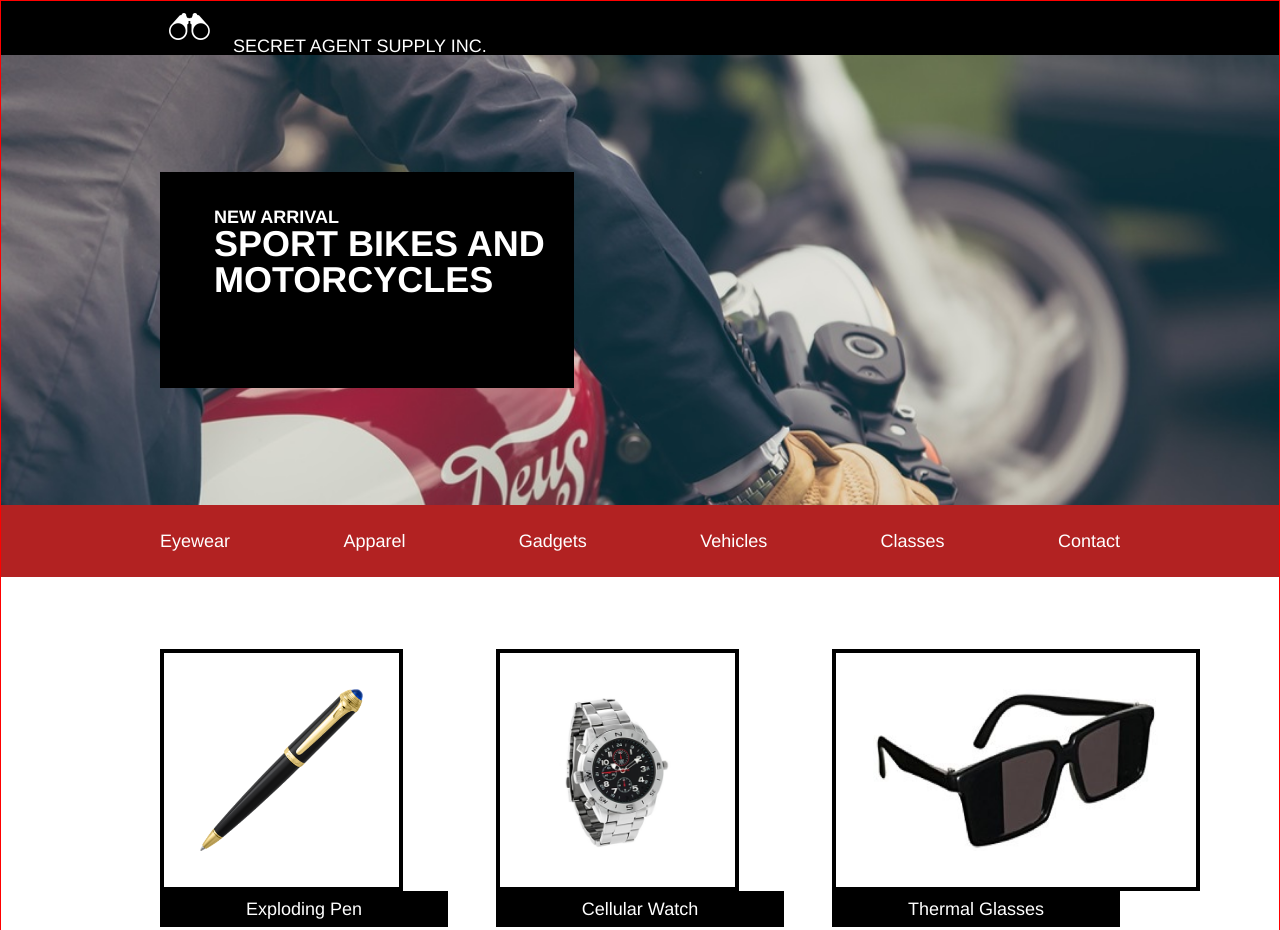
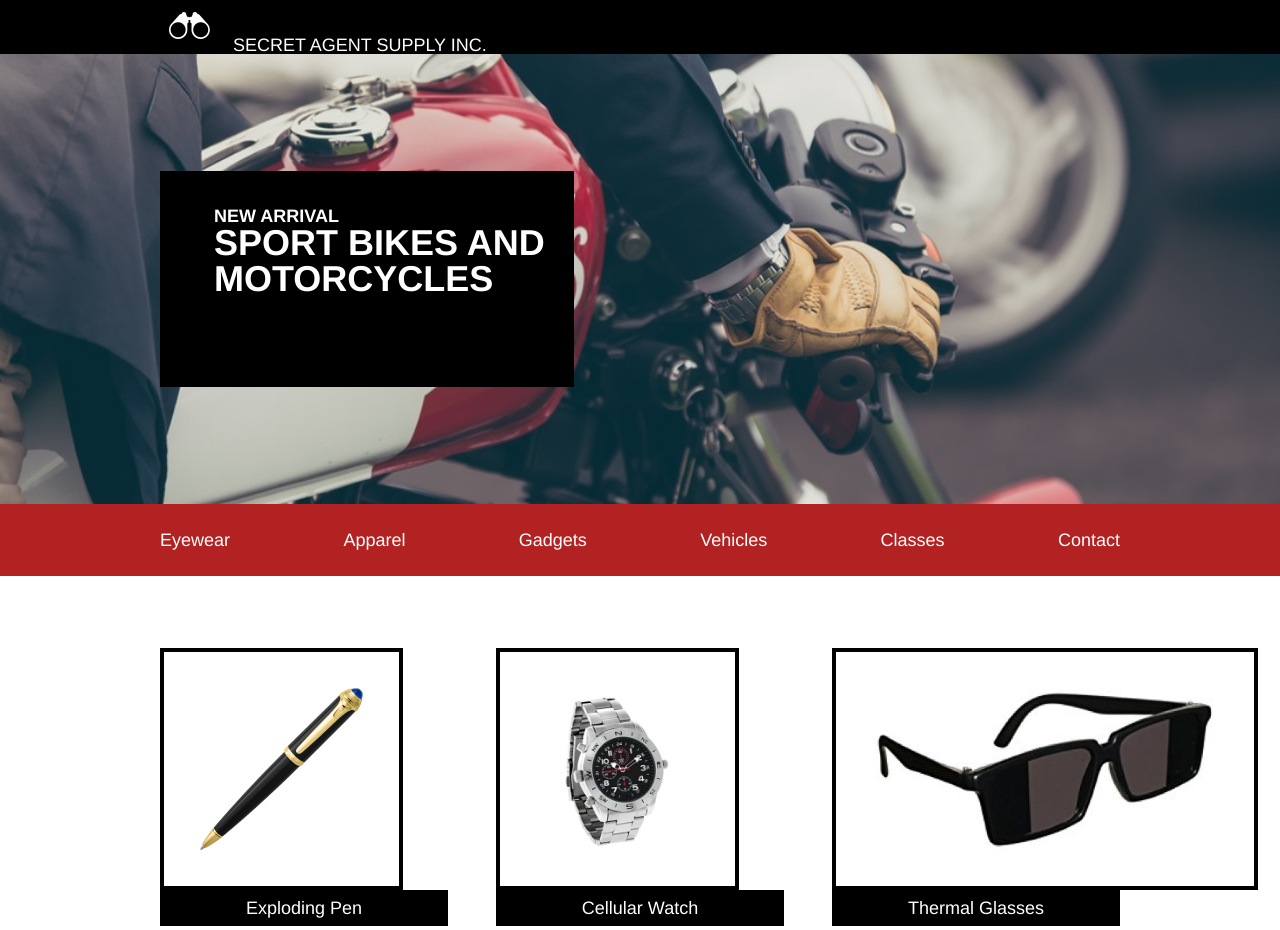
Before and after one commit to drg79/secret-agent-supply, a plain HTML site: page index.html in a window 1280 px wide. Shown: the top 930 px of the page. Drawn offline with Linux system fonts and the light colour scheme.

Commit message:
glasses img and header title issues

```diff
--- a/index.html
+++ b/index.html
@@ -15,12 +15,14 @@
     <div class="main-container">
 
 
-      <header>
+      <div class="name">
         <div class="container">
-          <img src="./resources/images/logo.png" alt="">
-          <span>SECRET AGENT SUPPLY INC.</span>
+
+            <img src="./resources/images/logo.png" alt="">
+
+            <span>SECRET AGENT SUPPLY INC.</span>
         </div>
-      </header>
+      </div>
 
       <div id="top-container">
 
--- a/resources/css/styles.css
+++ b/resources/css/styles.css
@@ -7,20 +7,20 @@ body {
   font-family: Helvetica;
   color: white;
   background-color: white;
-    border: 1px solid red;
+
 }
 
 
 /*header section*/
-header {
+.name {
   background-color: black;
   display: flex;
+  align-items: center;
+  justify-content: center;
+}
 
 
-
-}
-
-header img {
+.name img {
   height: 1.5rem;
   padding-top: 0.66rem;
   padding-bottom: 0.66rem;
@@ -28,12 +28,10 @@ header img {
   padding-left: 0.5rem;
 }
 
-header span {
+.name span {
   font-size: 1rem;
-  display: inline-block;
+  }
 
-
-}
 /* general container 960px*/
 .container {
   width: 960px;
@@ -68,6 +66,7 @@ h4 {
   background-image: url("../images/moto.jpeg");
   background-size: cover;
   background-repeat: no-repeat;
+  background-position: center center;
   height: 25rem;
   display: flex;
   align-items: center;
@@ -77,16 +76,16 @@ h4 {
 .container nav {
   justify-content: space-between;
 }
+
 nav {
   display: flex;
-
   background-color: firebrick;
   margin: 0;
 }
 
 nav li {
   display: inline-block;
-    padding: 1.5rem 0 1.5rem 0;
+  padding: 1.5rem 0 1.5rem 0;
 }
 
 nav ul {
@@ -114,23 +113,19 @@ nav ul {
 .product {
   width: 30%;
   display: block;
+}
 
-}
 
 .product-image img {
   height: 9rem;
-
-  max-width: 100%;
   padding: 2rem;
   display: flex;
   justify-content: center;
   align-items: center;
   border: 4px solid black;
-
 }
 
 .product-image #glasses {
-
 }
 
 .product-title {
@@ -148,7 +143,6 @@ nav ul {
 
 .info-box {
   display: flex;
-  border: 1px solid red;
   width: 35%;
   flex-direction: column;
   margin-top: 3rem;
@@ -159,7 +153,7 @@ nav ul {
 .title {
   background-color: black;
   display: block;
-    padding: 1rem 0 1rem 2rem;
+  padding: 1rem 0 1rem 2rem;
 
 }
 
@@ -172,3 +166,9 @@ footer {
   height: 15rem;
   background-color: black;
 }
+
+/*media queries*/
+
+@@media screen only and {
+
+}
```
